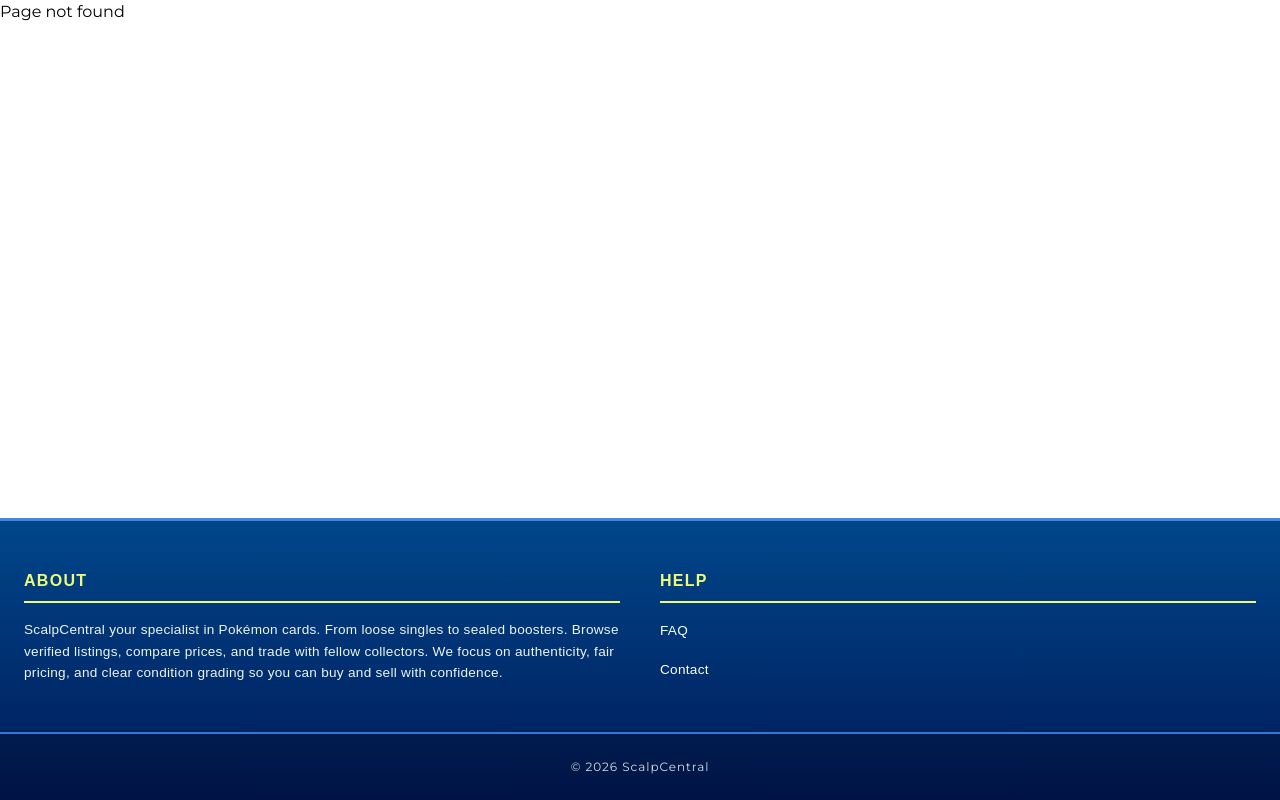
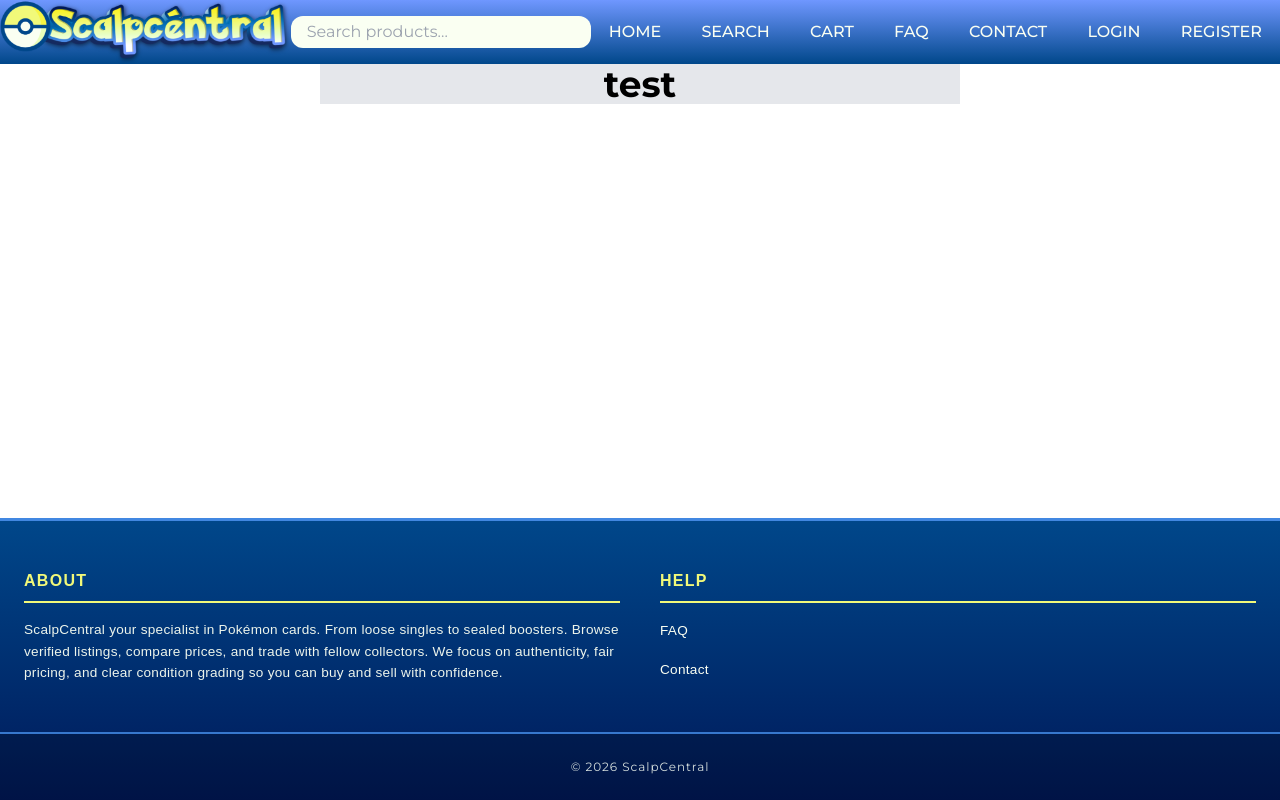
Before and after one commit to QNoah/ScalpCentral, a React (Vite) app in the folder Website/: page /product/edit/1 in a window 1280 px wide. Built offline with nearby package versions, Linux system fonts and the light colour scheme.

Commit message:
Update to product edit with conditional render which depends if passing id is valid.

```diff
--- a/Website/src/App.tsx
+++ b/Website/src/App.tsx
@@ -10,6 +10,7 @@ import OrderConfirmation from './Components/Pages/OrderConfirmation';
 import ProductList from './Components/Pages/Admin/ProductList';
 import { CartPage } from './Components/Pages/CartPage';
 import Footer from './Components/PageParts/Footer';
+import ProductEdit from './Components/Pages/Admin/ProductEdit';
 
 function App() {
   const [isLoading, setIsLoading] = useState(true);
@@ -60,6 +61,7 @@ function App() {
         <Route path="/Cart" element={<CartPage />}/>
         <Route path="/search" element={<SearchResults />} />
         <Route path="/product/:id" element={<ProductPage />} />
+        <Route path="/product/edit/:id" element={<ProductEdit />} />
         <Route path='/order-confirmation' element={<OrderConfirmation/>}/>
         <Route path='product-list' element={<ProductList/>}/>
         <Route path="*" element={<p>Page not found</p>} />
--- /dev/null
+++ b/Website/src/Components/Pages/Admin/ProductEdit.tsx
@@ -0,0 +1,27 @@
+import { useParams } from "react-router-dom";
+import Navbar from "../../Utils/Navbar";
+
+export default function ProductEdit(){
+    const {id} = useParams<{id: string}>();
+    const productId = id ? Number(id) : NaN;
+    const invalid = !id || Number.isNaN(productId);
+
+    if(invalid){
+        return(
+        <div>
+            <Navbar/>
+        (<h1 className="text-center mt-5">Ongeldig product</h1>)
+        </div>
+    );
+}
+
+    return(
+        <div>
+            <Navbar/>
+        <div className="flex justify-center ">
+            <div className="bg-gray-200 w-1/2 text-center">
+            <h1>test</h1></div>
+        </div>
+        </div>
+    )
+}
```
